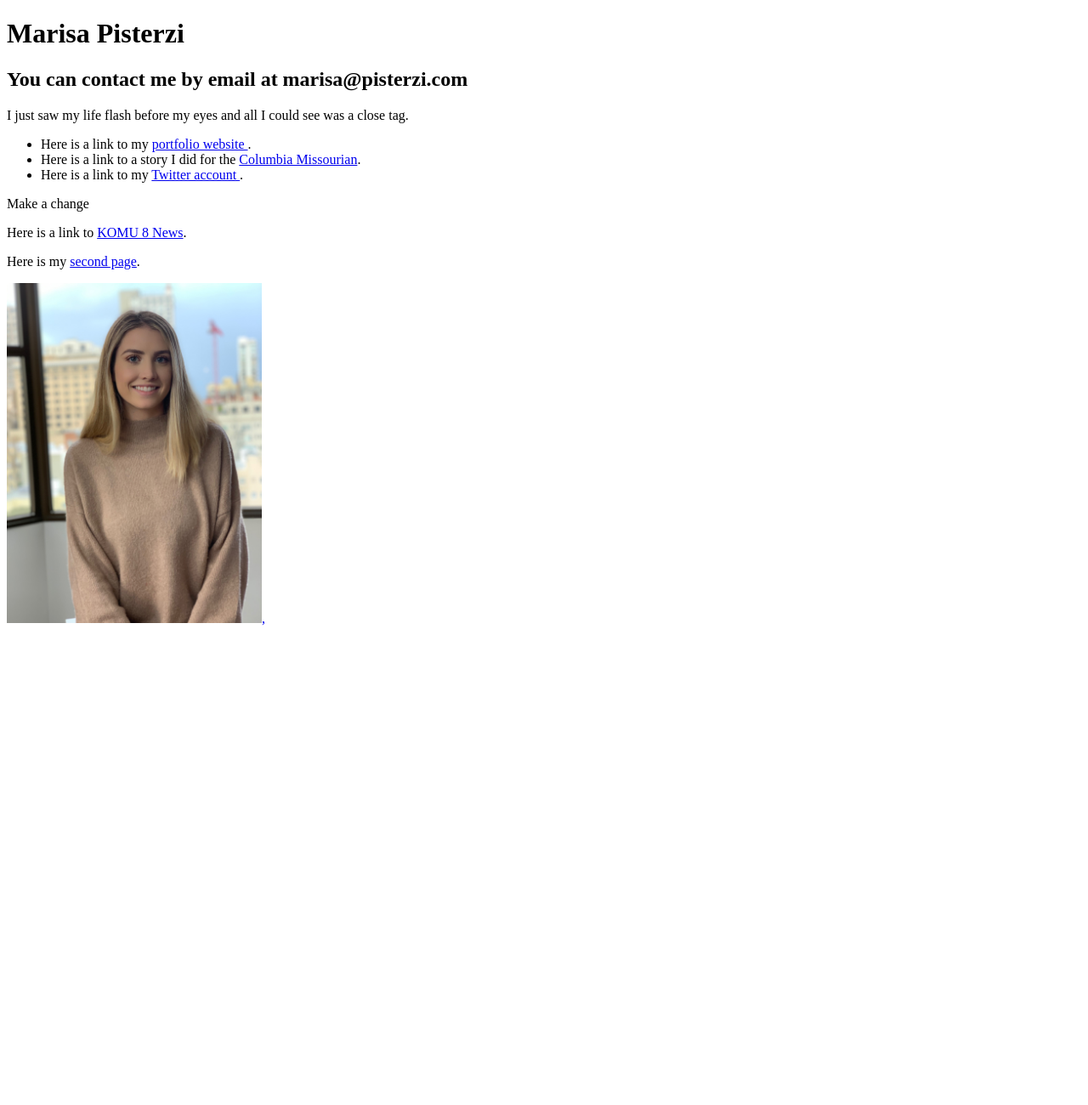
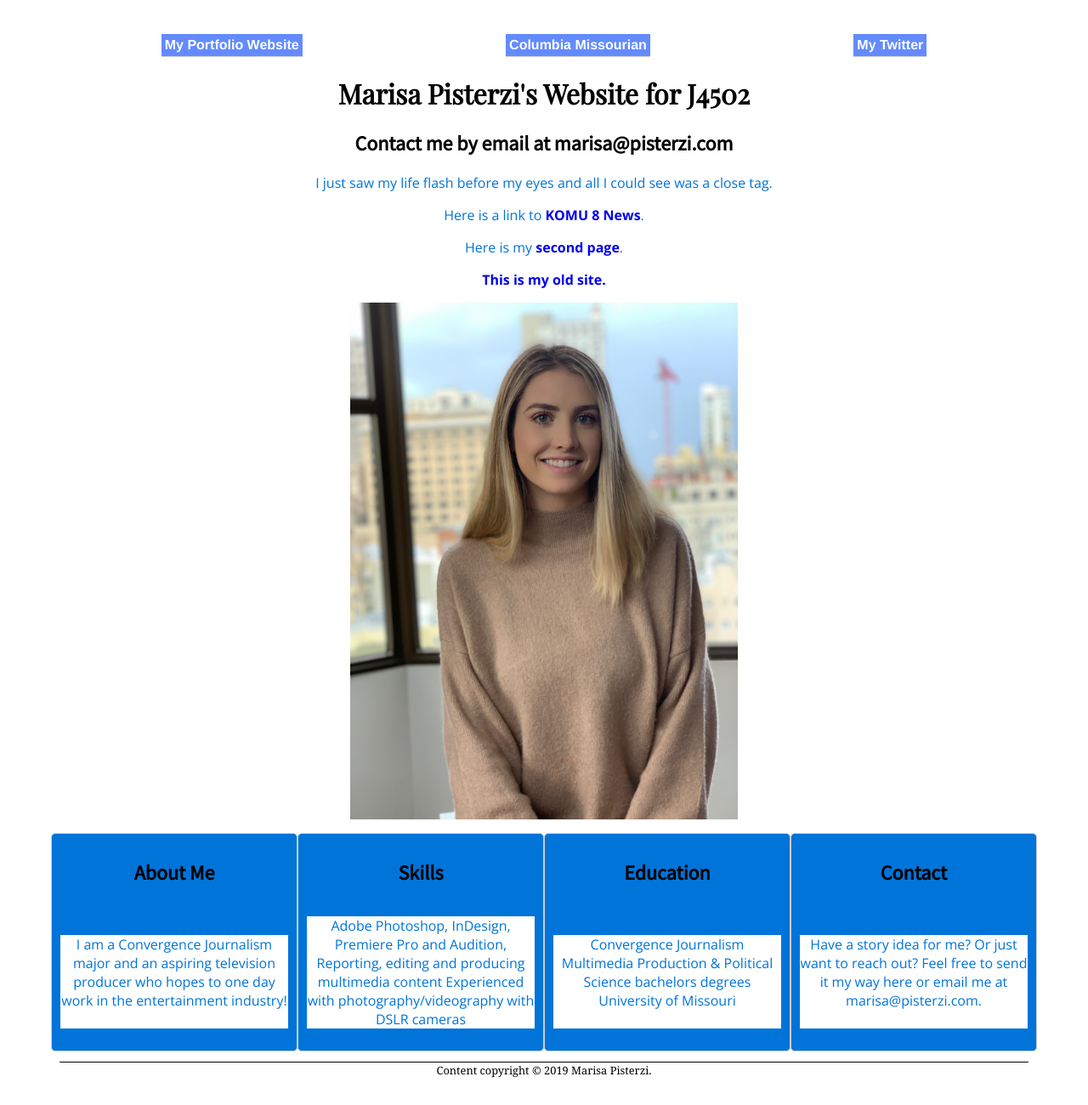
Before and after one commit to j4502-fs19/marisa-pisterzi, a plain HTML site: page oldindex.html in a window 1280 px wide. Shown: the whole page at 85% size. Before the commit the page ends 800 px from the top, so only its background shows below. Drawn offline with nearby package versions, Linux system fonts and the light colour scheme.

Commit message:
Updated grid media queries

```diff
--- a/oldindex.html
+++ b/oldindex.html
@@ -4,28 +4,70 @@
   <html xmlns= "http://www.w3.org/1999/xhtml">
 
 <head>
+
   <title>Marisa's J4502 Website</title>
-
-  <meta http-equiv="content type"
-      content="text/html;charset=utf-8" />
+  <meta http-equiv="content-type" content="text/html;charset=utf-8" />
+  <meta name="viewport" content="width=device-width, initial-scale=1">
+  <meta name="viewport" content="width=device-width, initial-scale=1.0">
+<link href="https://fonts.googleapis.com/css?family=Open+Sans:400,700&display=swap" rel="stylesheet">
+<link href="https://fonts.googleapis.com/css?family=Open+Sans|Roboto+Condensed&display=swap" rel="stylesheet">
+<link href="https://fonts.googleapis.com/css?family=Playfair+Display|Source+Sans+Pro&display=swap" rel="stylesheet">
+  <link rel="stylesheet" type="text/css" href="style.css">
 
     </head>
 
 <body>
-  <h1> Marisa Pisterzi</h1>
-  <h2>You can contact me by email at marisa@pisterzi.com</h2>
+  <div id="container">
+  <div id="header">
+      <ul id="nav">
+          <li><a href="https://www.marisapisterzi.com" target="_blank">My Portfolio Website </a> </li>
+          <li><a href="https://www.columbiamissourian.com/news/state_news/school-s-out-for-more-of-the-summer-house-passes/article_08497032-4072-11e9-bc48-4fa1a5ceb20e.html" target="_blank">Columbia Missourian</a>
+          <li><a href="https://twitter.com/marisapj2150" target="_blank"> My Twitter</a></li>
+        </ul>
+
+  <h1> Marisa Pisterzi's Website for J4502</h1>
+  <h2>Contact me by email at marisa@pisterzi.com</h2>
   <p>I just saw my life flash before my eyes and all I could see was a close tag. </p>
-    <ul>
-        <li>Here is a link to my <a href= "https://www.marisapisterzi.com" target="_blank">portfolio website </a>. </li>
-        <li>Here is a link to a story I did for the <a href= "https://www.columbiamissourian.com/news/state_news/school-s-out-for-more-of-the-summer-house-passes/article_08497032-4072-11e9-bc48-4fa1a5ceb20e.html" target="_blank">Columbia Missourian</a>. </li>
-        <li>Here is a link to my <a href= "https://twitter.com/marisapj2150" target="_blank"> Twitter account </a>. </li>
-        </ul>
-Make a change
+
+
         <p>Here is a link to  <a href= "https://www.komu.com/home/" target="_blank">KOMU 8 News</a>. </p>
         <p>Here is my <a href="secondpage.html" target="_blank">second page</a>.</p>
+        <p><a href="oldindex.html" target="_blank">This is my old site. </a></p>
 
-        <p><a href="mailto:mmp36f@mail.missouri.edu"><img src="headshot.JPG" alt="This is a photo of me." width="300px" />,</a></p>
+        <p><a href="mailto:mmp36f@mail.missouri.edu"><img src="headshot.JPG" alt="This is a photo of me" width="60px" /></a></p>
+        <div class="example">
+        <ul class="cards">
+                <li>
+                    <h2>About Me</h2>
+                    <p>I am a Convergence Journalism major and an aspiring television producer who hopes to one day work in the entertainment industry!</p>
+                </li>
+                <li>
+                    <h2>Skills</h2>
+                   <p>Adobe Photoshop, InDesign, Premiere Pro and Audition,
+                      Reporting, editing and producing multimedia content
+                      Experienced with photography/videography with DSLR cameras</p>
+                </li>
 
+                 <li>
+                    <h2>Education</h2>
+                    <p>Convergence Journalism Multimedia Production & Political Science bachelors degrees
+
+                     University of Missouri </p>
+                </li>
+                <li>
+                    <h2>Contact</h2>
+                    <p>Have a story idea for me? Or just want to reach out? Feel free to send it my way here or email me at marisa@pisterzi.com.</p>
+                </li>
+
+            </ul>
+
+
+          </div>
+
+
+
+  <p id="footer">Content copyright &copy; 2019 Marisa Pisterzi.</p>
+</div>
 
 
   </body>
--- a/style.css
+++ b/style.css
@@ -14,20 +14,70 @@
 	flex-direction: column;
 }
 
-@media (min-width: 599px) {
-#nav {
-		flex-direction: row;
-		justify-content: space-around;
-	}
+
+
+.example{
+	display: grid;
+	grid-template-columns: 1fr;
 }
 
-@@media (min-width: 799px) {
-	.item-1{
-		margin-right: auto;
-	}
+.cards {
+    margin: 0 -10px;
+    padding: 0;
+    list-style: none;
+}
+
+.cards li {
+    background-color: #0074d9;
+    border: 1px solid #ccc;
+    padding: 10px;
+    border-radius: 5px;
+		display: grid;
+}
+
+.card1{
+  grid-column: 1/3;
 }
 
 
+body {
+  margin: 40px;
+}
+
+/*.sidebar {
+        grid-area: sidebar;
+    }
+
+    .content {
+        grid-area: content;
+    }
+
+    .header {
+        grid-area: header;
+    }
+
+
+    .wrapper {
+        display: grid;
+    grid-gap: 10px;
+        grid-template-columns: 120px  120px  120px;
+        grid-template-areas:
+               "....... header  header"
+                             "sidebar content content";
+        background-color: #fff;
+        color: #444;
+    }*/
+.box {
+  background-color: #444;
+  color: #fff;
+  border-radius: 5px;
+  padding: 20px;
+  font-size: 150%;
+}
+
+.header {
+  background-color: #999;
+}
 
 
 p {
@@ -61,15 +111,15 @@ h2 {
 }
 
 h1 {
-  background-color: lightblue;
+  background-color: white;
 }
 
 div {
-  background-color: lightblue;
+  background-color: white;
 }
 
 p {
-  background-color: lightblue;
+  background-color: white;
 }
 
 
@@ -145,3 +195,49 @@ a:link, a:visited
 img {
 	border: none;
 }
+
+@media screen and (min-width: 599px) {
+#nav {
+		flex-direction: row;
+		justify-content: space-around;
+	}
+
+	.about{
+		grid-area:a;
+	}
+
+	.skills{
+		grid-area:b;
+	}
+
+	.education{
+		grid-area:c;
+
+	}
+
+	.contact{
+		grid-area:d;
+	}
+	.cards{
+		display:grid;
+    grid-template-columns:1fr 1fr;
+		grid-template-areas:
+		"a b"
+		"c d";
+	}
+}
+
+
+
+@media screen and (min-width: 799px) {
+	.item-1 {
+		margin-right: auto;
+	}
+
+	.cards{
+		display:grid;
+		grid-template-columns: 1fr 1fr 1fr 1fr;
+		grid-template-areas:
+		"a b c d";
+	}
+}
```
Also changed, not shown: index.html (+30 -1 lines).
